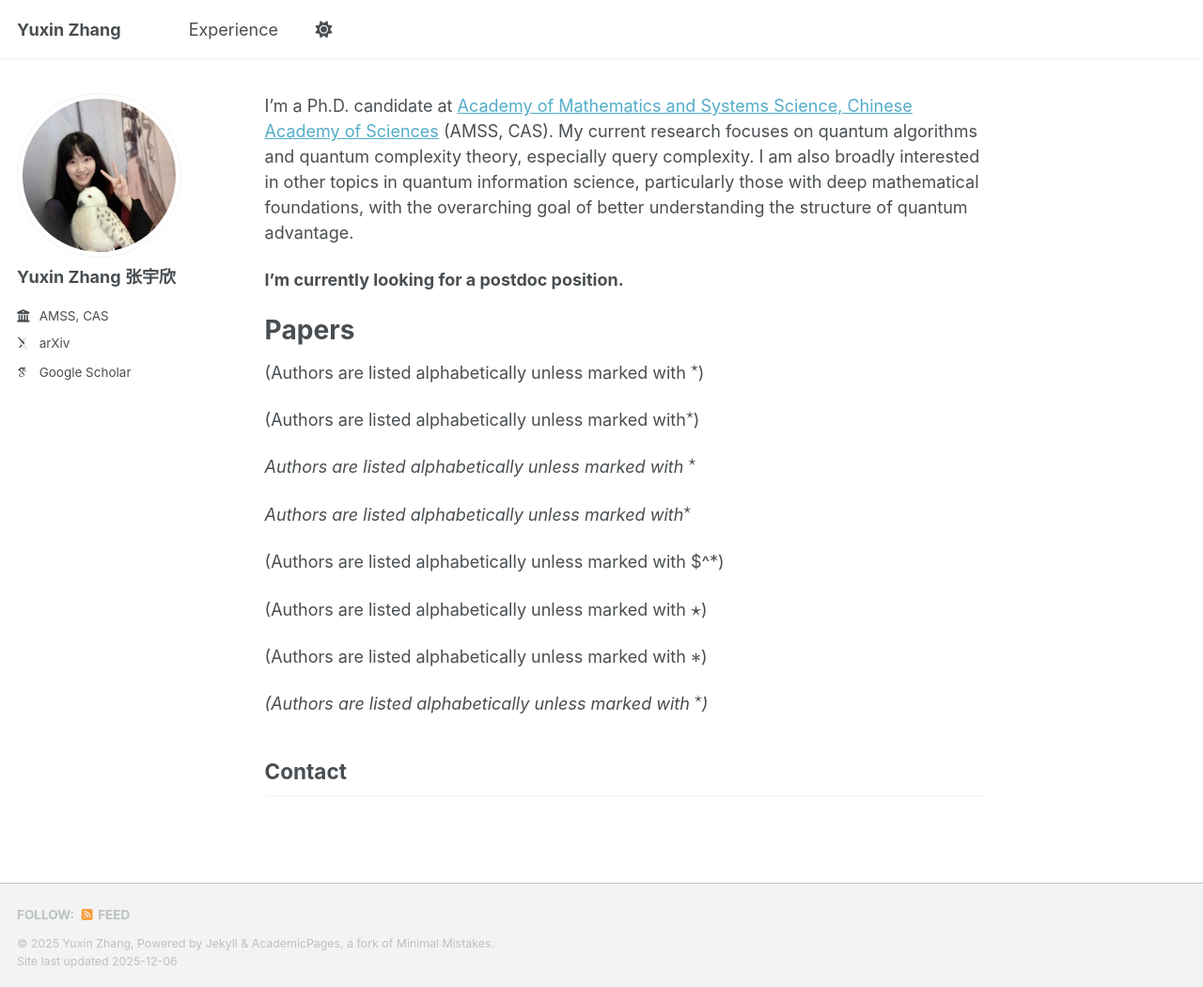
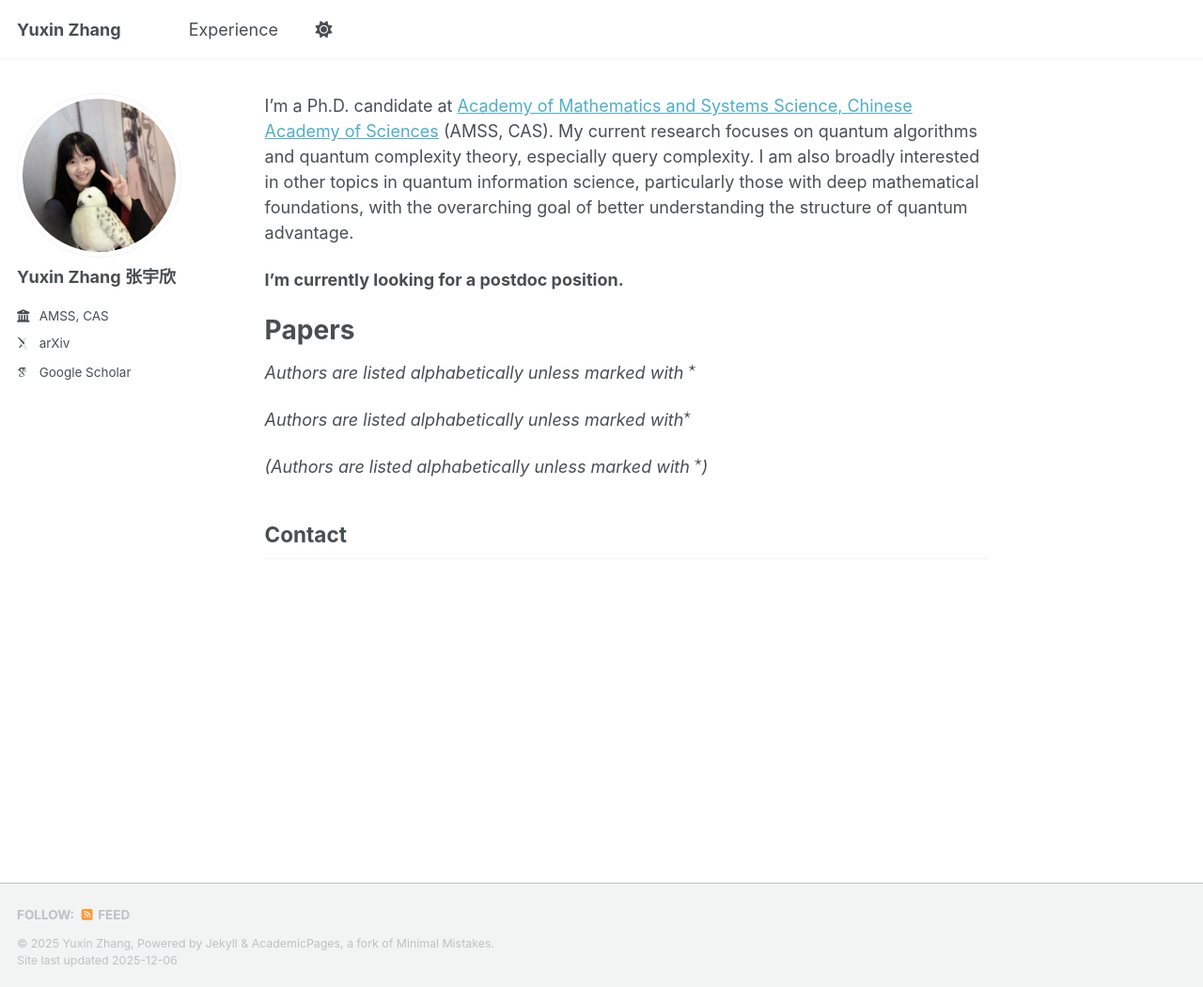
Before and after one commit to yuxinzhangmath/yuxinzhangmath.github.io, a Jekyll site: the page built from _pages/about.md, in a window 1280 px wide and 1050 px high. Shown: the whole window at 94% size. Built offline with Jekyll 4.4.1, drawn with Linux system fonts in a browser that asks for light colours; some web fonts are replaced; a script bundle is joined from its source files by our own code; library files that are not in the unit come from our copies; formulas are drawn with MathJax 3.

Commit message:
Update about.md

```diff
--- a/_pages/about.md
+++ b/_pages/about.md
@@ -15,19 +15,9 @@ My current research focuses on quantum algorithms and quantum complexity theory,
 
 
 # Papers
-(Authors are listed alphabetically unless marked with $^\star$)
-
-(Authors are listed alphabetically unless marked with$^\star$)
-
 *Authors are listed alphabetically unless marked with $^\star$*
 
 *Authors are listed alphabetically unless marked with$^\star$*
-
-(Authors are listed alphabetically unless marked with $^\*)
-
-(Authors are listed alphabetically unless marked with $\star$)
-
-(Authors are listed alphabetically unless marked with $\*$)
 
 *(Authors are listed alphabetically unless marked with $^\star$)*
 
```
